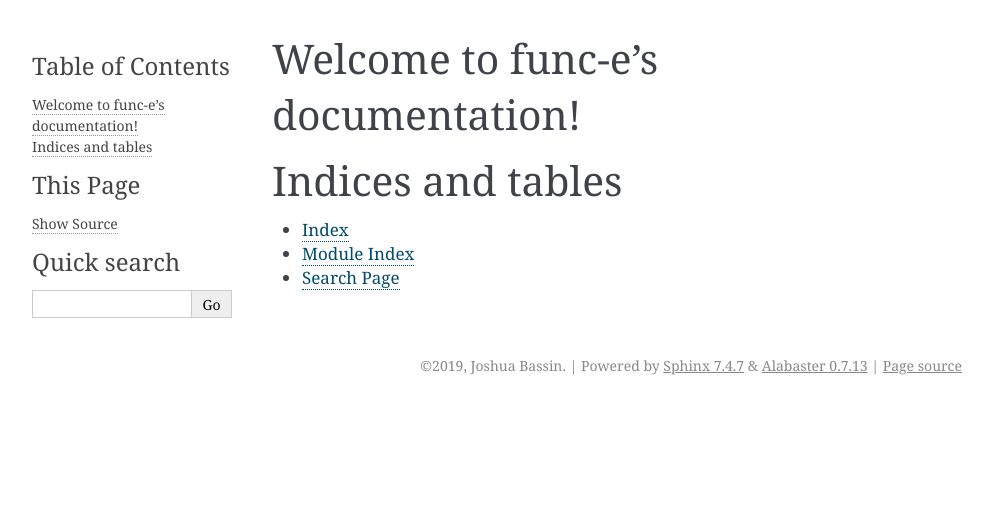
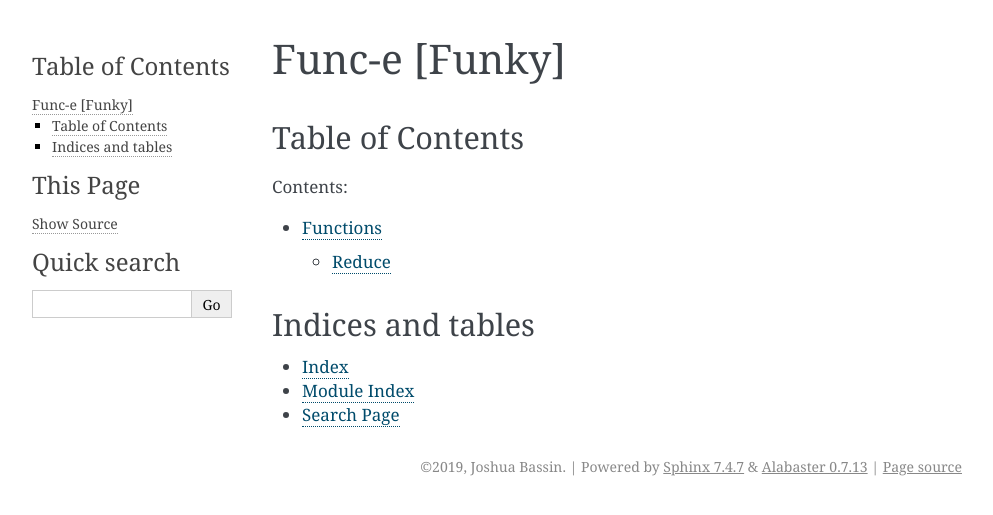
Before and after one commit to jbassin/func-e, a Sphinx documentation site: the page built from docs/index.rst, in a window 1280 px wide. Shown: the top 515 px of the page, without its empty margins (148-1141 px from the left). Built offline with Sphinx 7.4.7, drawn with Linux system fonts in a browser that asks for light colours.

Commit message:
Changing beginning structure

```diff
--- a/docs/index.rst
+++ b/docs/index.rst
@@ -2,18 +2,20 @@
    sphinx-quickstart on Thu Mar  7 14:19:10 2019.
    You can adapt this file completely to your liking, but it should at least
    contain the root `toctree` directive.
+Func-e [Funky]
+==============
 
-Welcome to func-e's documentation!
-==================================
+Table of Contents
+-----------------
 
 .. toctree::
    :maxdepth: 2
    :caption: Contents:
 
-
+   ./functions
 
 Indices and tables
-==================
+------------------
 
 * :ref:`genindex`
 * :ref:`modindex`
```
